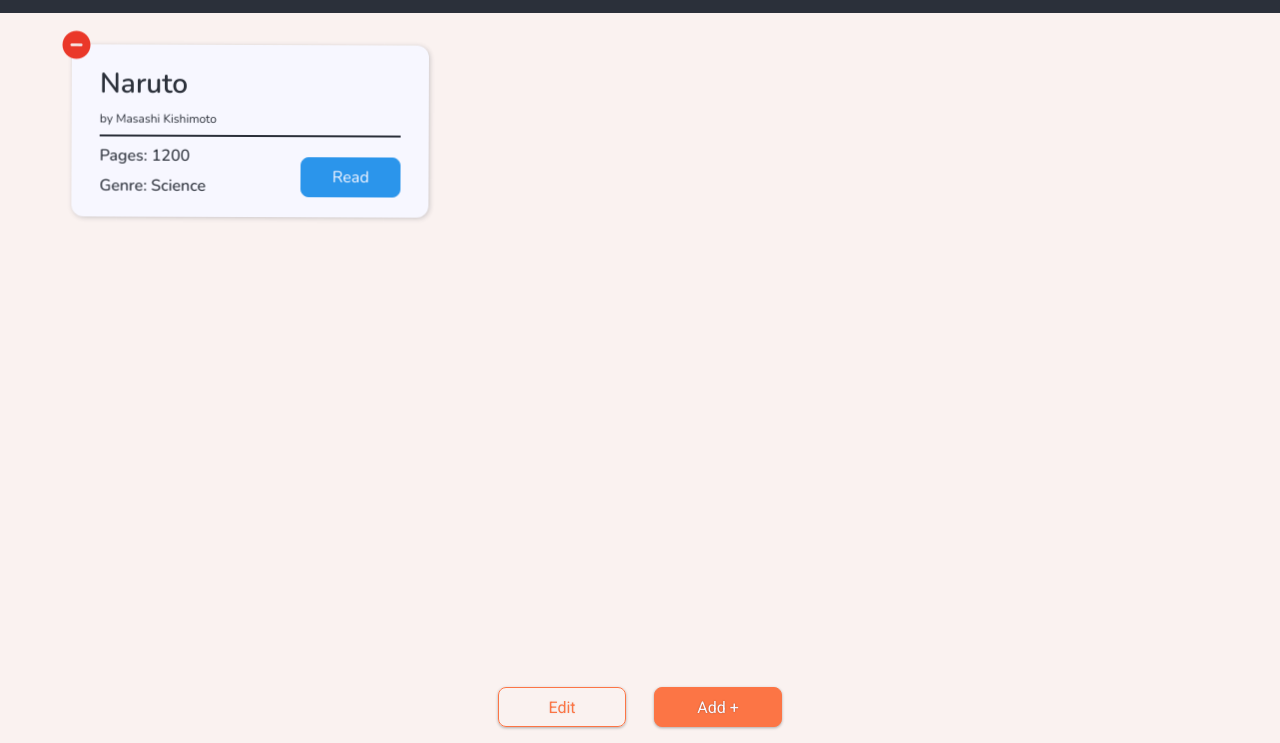
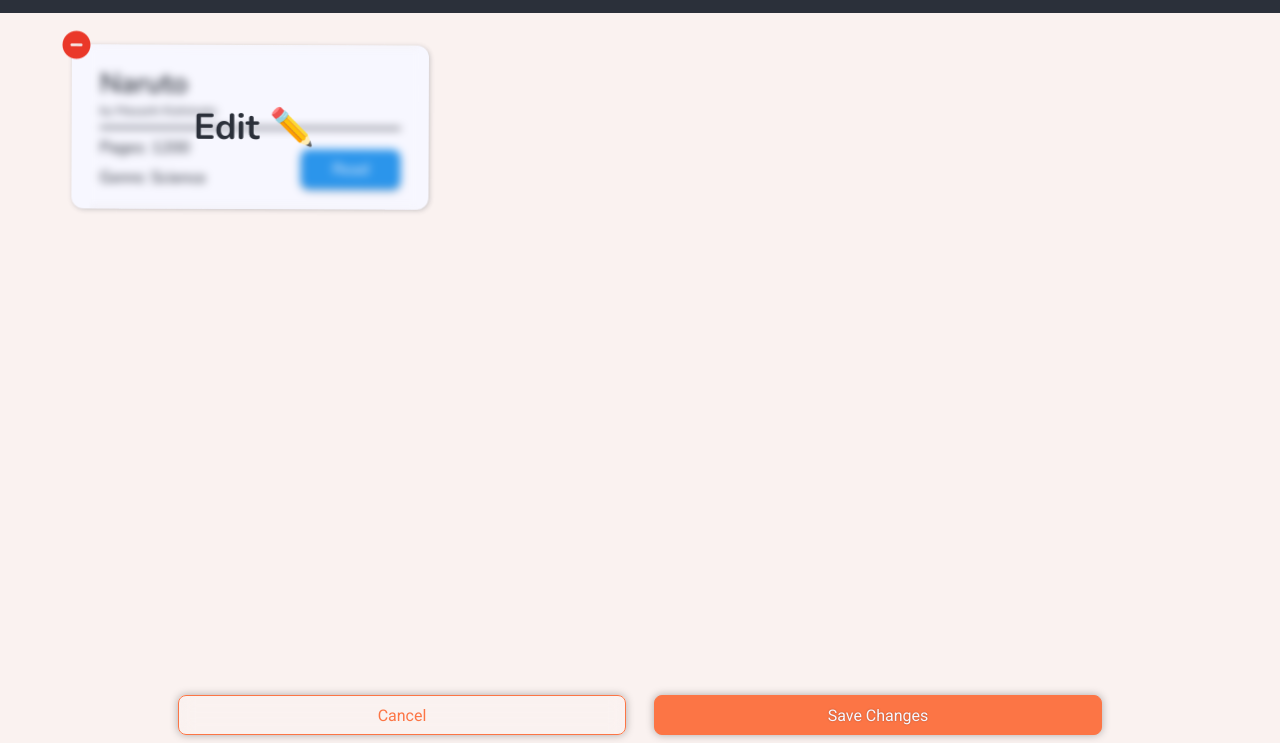
Before and after one commit to dandfres/library-exercise, a plain HTML site: page index.html in a window 1280 px wide. Both pictures are taken after a click on the button "Edit". Shown: the part 57-800 px from the top of the page. Drawn offline with nearby package versions, Linux system fonts and the light colour scheme.

Commit message:
feat: add card overlay in edit mode

```diff
--- a/app.js
+++ b/app.js
@@ -30,16 +30,18 @@ function addBookToLibrary(name, auth, pages, read) {
 }
 
 function editionMode() {
+    const btnEdit = document.querySelector('#btn-edit');
+    const btnAdd = document.querySelector('#btn-add');
     const allCards = document.querySelectorAll('.card');
     allCards.forEach(card => {
         const editMode = card.dataset.editMode === 'true';
         const btnDelete = card.querySelector('.close-btn');
         card.dataset.editMode = editMode ? "false" : "true";
         btnDelete.dataset.deleteBtn = editMode ? "hidden" : "visible";
+        btnEdit.textContent = editMode ? 'Edit' : 'Cancel';
+        btnAdd.textContent = editMode ? 'Add +' : 'Save Changes';
 
     })
-
-
 }
 
 // Edit and Add listener
@@ -111,6 +113,5 @@ const saveAndShowBook = function(e) {
 
     cardGrid.prepend(clone);
     Mydialog.close();
-    // modalForm.reset();
-
+    modalForm.reset();
 }
--- a/index.html
+++ b/index.html
@@ -71,6 +71,7 @@
               id="name"
               placeholder=""
               autocomplete="off"
+              maxlength="23"
             />
             <label for="name">Name</label>
           </div>
--- a/styles.css
+++ b/styles.css
@@ -51,7 +51,8 @@ h1 {
     width: 100%;
     text-align: center;
     position: fixed;
-    bottom: 1rem;
+    z-index: 10;
+    bottom: .5rem;
     left: 50%;
     transform: translate(-50%);
 }
@@ -66,7 +67,7 @@ h1 {
     border: 1.5px solid;
     border-radius: .5rem;
     font-family: var(--font-main);
-    box-shadow: 0 1px 3px rgba(0, 0, 0, 0.3);
+    box-shadow: 0 0 8px rgba(0, 0, 0, 0.3);
     cursor: pointer;
     transition: all ease .3s;
 }
@@ -90,15 +91,17 @@ h1 {
 
 /* EDIT BUTTON */
 .edit {
-    width: 8rem;
-    background: transparent;
+    /* width: 8rem; */
+    max-width: 35%;
+    backdrop-filter: blur(8px);
     color: var(--orange);
-    text-shadow: 0 0 2px rgba(0, 0, 0, 0.1);
+    background-color: transparent;
 }
 
 /* ADD BUTTON */
 .add {
-    width: 8rem;
+    max-width: 35%;
+    /* width: 8rem; */
     margin-left: 1.5rem;
     border-color: var(--orange);
     background: var(--orange);
@@ -137,18 +140,22 @@ h1 {
     grid-template-columns: 2fr 1fr;
     grid-template-rows: repeat(5, auto);
     row-gap: .5rem;
+    transition: .1s all ease;
+    /* overflow: hidden; */
 }
 
 .card-name {
     font-size: 1.75rem;
     font-weight: 600;
     grid-column: 1 / 3;
+    overflow: hidden;
 }
 
 .card-auth {
     grid-column: 1 / 3;
     font-size: .75rem;
     font-weight: 300;
+    margin-top: -8px;
 }
 
 .line {
@@ -177,9 +184,30 @@ h1 {
     font-weight: normal;
     font-size: 1rem;
     align-self: end;
+    box-shadow: 0 2px 3px #0000013c;
 }
 
+.card[data-edit-mode="false"]::before {display: none;}
+.card[data-edit-mode="true"]::before {
+    display: flex;
+    font-size: 2.25rem;
+    font-weight: bold;
+    cursor: pointer;
+    justify-content: center;
+    align-items: center;
+    content: 'Edit ✏️';
+    color: #2b303a;
+    position: absolute;
+    left: 5%;
+    width: 92%;
+    height: 100%;
+    backdrop-filter: blur(4px);
+    transition: .3s all ease;
+}
 
+.card:hover::before {
+    font-size: 2.5rem;
+}
 
 .card[data-edit-mode="true"] {
     animation: wobble .3s infinite ease-in-out;
@@ -192,6 +220,7 @@ h1 {
 }
 
 .close-btn[data-delete-btn='visible']{
+    z-index: 2;
     border: none;
     border-radius: 50%;
     background: transparent;
@@ -265,7 +294,7 @@ dialog::backdrop {
     border-radius: .5rem;
     border: 1px solid var(--black);
     border: none;
-    box-shadow: 0 1px 5px #00000038;
+    box-shadow: 0 0 3px #00000038;
     background: var(--white);
 }
 
```
